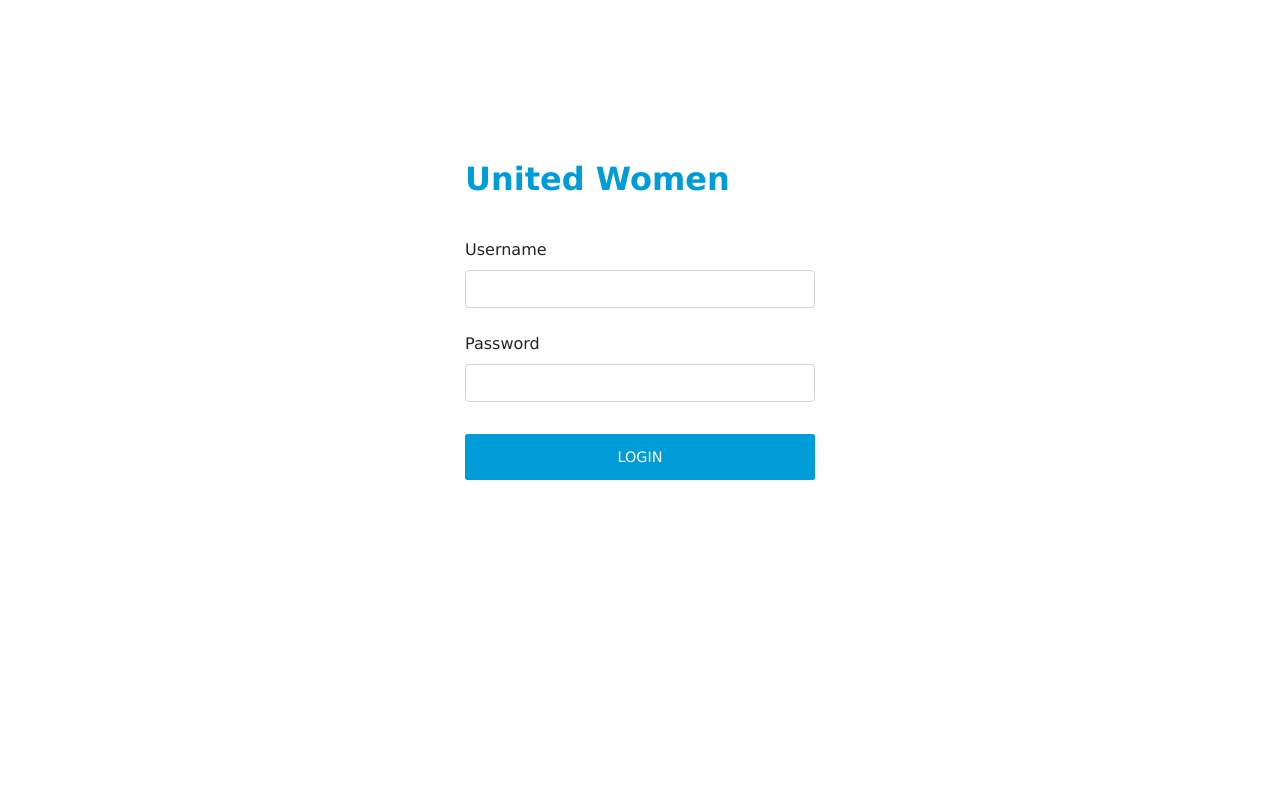
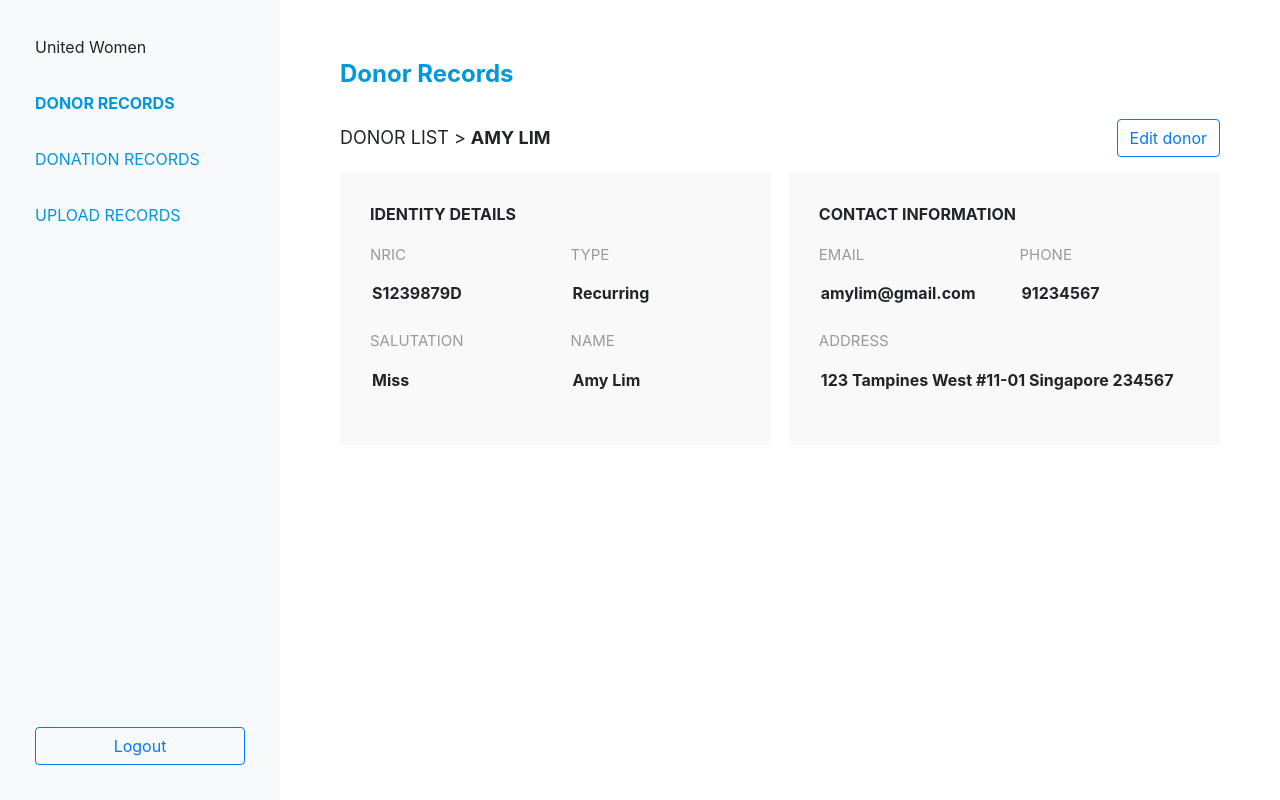
Before and after one commit to TechLadies/united_women_frontend, a React (Create React App) app: page / in a window 1280 px wide. Before the commit this address led to /login. Built offline with nearby package versions, Linux system fonts and the light colour scheme.

Commit message:
Add edit donor feature

```diff
--- a/src/components/DonorRecords.js
+++ b/src/components/DonorRecords.js
@@ -1,18 +1,123 @@
-import React from 'react'
+import React, { useState } from 'react'
 import './DonorRecords.css'
+import Form from 'react-bootstrap/Form'
+import Row from 'react-bootstrap/Row'
+import Col from 'react-bootstrap/Col'
+import EditDonorForm from './EditDonorForm'
 import NavBarWrapper from '../helpers/NavBarWrapper'
-import { withAuthorisedPageHOC } from '../wrappers/withTokenHOC'
-import { Link } from 'react-router-dom'
+
 
 const DonorRecords = () => {
+  const currentDonor = {
+    name: 'Amy Lim',
+    email: 'amylim@gmail.com',
+    nric: 'S1239879D',
+    type: 'Recurring',
+    salutation: 'Miss',
+    phone: '91234567',
+    address: '123 Tampines West #11-01 Singapore 234567'
+  }
+  const [ donor, setDonor ] = useState(currentDonor)
+  const [ updatedDonor, setUpdatedDonor ] = useState(donor)
+  const [ editing, setEditing ] = useState(false)
+
+  const getUpdatedDonor = donorData => {
+    setUpdatedDonor(donorData)
+  }
+
+  const updateDonor = () => {
+    setEditing(false)
+    setDonor(updatedDonor)
+  }
+  const SaveButton = () => (
+    <button onClick={updateDonor} className="btn btn-primary">Save edits</button>
+  )
+
+  const EditButton = () => (
+    <button onClick={()=>setEditing(true)} className="btn btn-outline-primary">Edit donor</button>
+  )
+
+  /*render*/
   return(
-    <>
+
+    <div>
+      <main>
       <h1>Donor Records</h1>
-      {/* for testing */}
-      <Link to='/donor-record' className='nav-link'>Amy Lim</Link>
-      <Link to='/add-donor' className='nav-link'>Add donor</Link>
-    </>
+      <div className="breadcrumbs">
+        <p>Donor List  >  <strong>{donor.name}</strong></p>
+        { editing ? <SaveButton/> : <EditButton/> }
+      </div>
+
+      { editing ? (
+        <div>
+        <EditDonorForm editMode={editing} currentDonor={donor} getUpdatedDonor={getUpdatedDonor}/>
+        </div>
+      ) : (
+        <div>
+        <DonorDetails currentDonor={donor}/>
+        </div>
+      )}
+    </main>
+
+
+    </div>
   )
 }
 
-export default withAuthorisedPageHOC(NavBarWrapper(DonorRecords))
+
+
+const DonorDetails = props => {
+  return (
+    <Form>
+      <Row className="donor-summary__container">
+        <Col md={6} className="donor-summary__column">
+          <p className="donor-summary__title">Identity Details</p>
+          <Row>
+            <Form.Group as={Col} controlId="donorNRIC" column sm="6">
+              <Form.Label>NRIC</Form.Label>
+              <Form.Control plaintext readOnly defaultValue={props.currentDonor.nric} />
+            </Form.Group>
+            <Form.Group as={Col} controlId="donorType" column sm="6">
+              <Form.Label>Type</Form.Label>
+              <Form.Control plaintext readOnly defaultValue={props.currentDonor.type} />
+            </Form.Group>
+          </Row>
+          <Row>
+            <Form.Group as={Col} controlId="donorSalutation" column sm="6">
+              <Form.Label>Salutation</Form.Label>
+              <Form.Control plaintext readOnly defaultValue={props.currentDonor.salutation} />
+            </Form.Group>
+            <Form.Group as={Col} controlId="donorName" column sm="6">
+              <Form.Label>Name</Form.Label>
+              <Form.Control plaintext readOnly defaultValue={props.currentDonor.name} />
+            </Form.Group>
+          </Row>
+        </Col>
+        <Col md={6} className="donor-summary__column">
+        <p className="donor-summary__title">Contact Information</p>
+          <Row>
+            <Form.Group as={Col} controlId="donorEmail" column sm="6">
+              <Form.Label>Email</Form.Label>
+              <Form.Control plaintext readOnly defaultValue={props.currentDonor.email} />
+            </Form.Group>
+            <Form.Group as={Col} controlId="donorPhone" column sm="6">
+              <Form.Label>Phone</Form.Label>
+              <Form.Control plaintext readOnly defaultValue={props.currentDonor.phone} />
+            </Form.Group>
+          </Row>
+          <Row>
+            <Form.Group as={Col} controlId="donorAddress" column sm="12">
+              <Form.Label>Address</Form.Label>
+              <Form.Control plaintext readOnly defaultValue={props.currentDonor.address} />
+            </Form.Group>
+          </Row>
+          </Col>
+      </Row>
+    </Form>
+  )
+}
+
+
+
+
+export default NavBarWrapper(DonorRecords)
--- a/src/components/EditDonorForm.js
+++ b/src/components/EditDonorForm.js
@@ -14,6 +14,7 @@ const EditDonorForm = props => {
     const handleInputChange = event => {
       const { name, value } = event.target
       setData({ ...data, [name]: value})
+      console.log(data)
       props.getUpdatedDonor(data)
     }
 
@@ -25,7 +26,12 @@ const EditDonorForm = props => {
             <Row>
               <Form.Group as={Col} controlId="donorNRIC" column sm="6">
                 <Form.Label >NRIC</Form.Label>
+                { props.editMode ?
                 <Form.Control name="nric" defaultValue={data.nric} onChange={handleInputChange}/>
+                :
+                <Form.Control plaintext readOnly name="nric" defaultValue={data.nric} onChange={handleInputChange}/>
+                }
+
               </Form.Group>
               <Form.Group as={Col} controlId="donorType" column sm="6">
                 <Form.Label >Type</Form.Label>
@@ -35,7 +41,7 @@ const EditDonorForm = props => {
             <Row>
               <Form.Group as={Col} controlId="donorSalutation" column sm="6">
                 <Form.Label >Salutation</Form.Label>
-                <Form.Control name="salutation" defaultValue={data.salutation} onChange={handleInputChange}/>
+                <Form.Control name="salutation" defaultValue={data.salutation} />
               </Form.Group>
               <Form.Group as={Col} controlId="donorName" column sm="6">
                 <Form.Label>Name</Form.Label>
```
